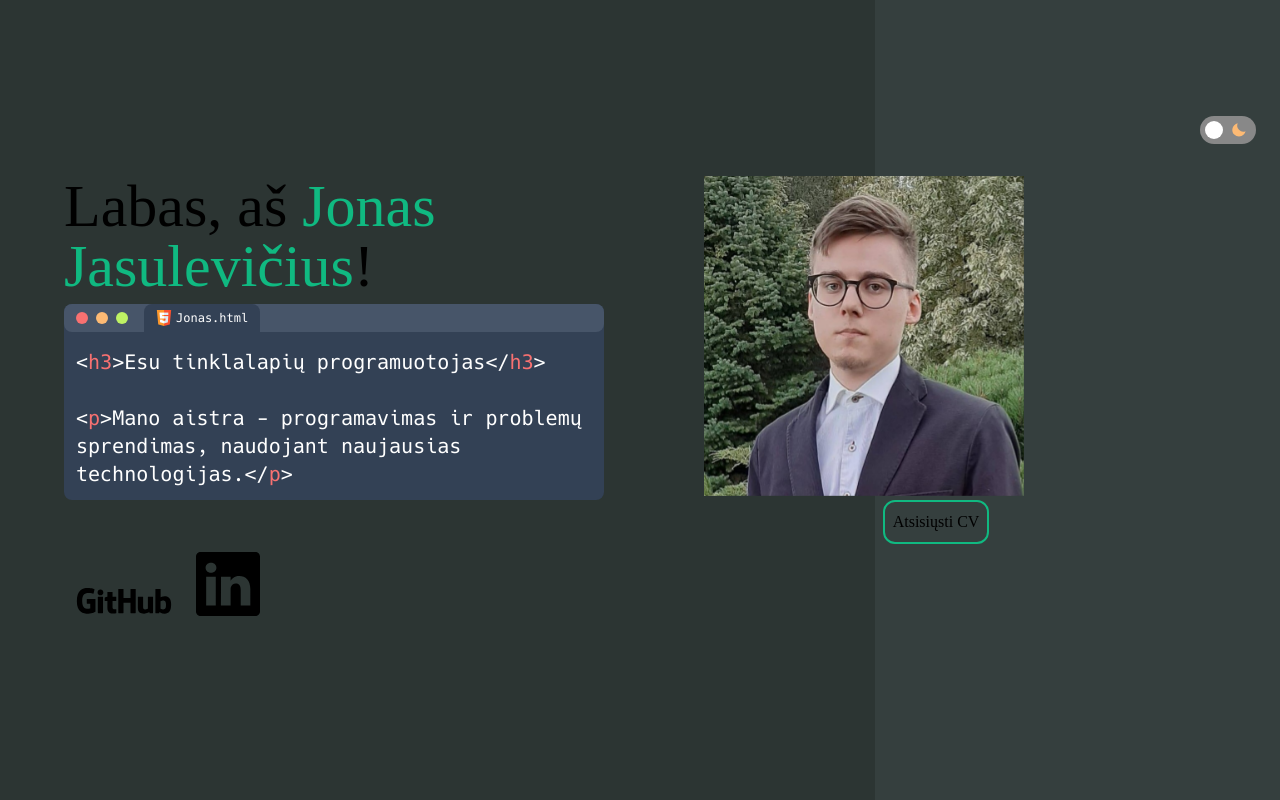
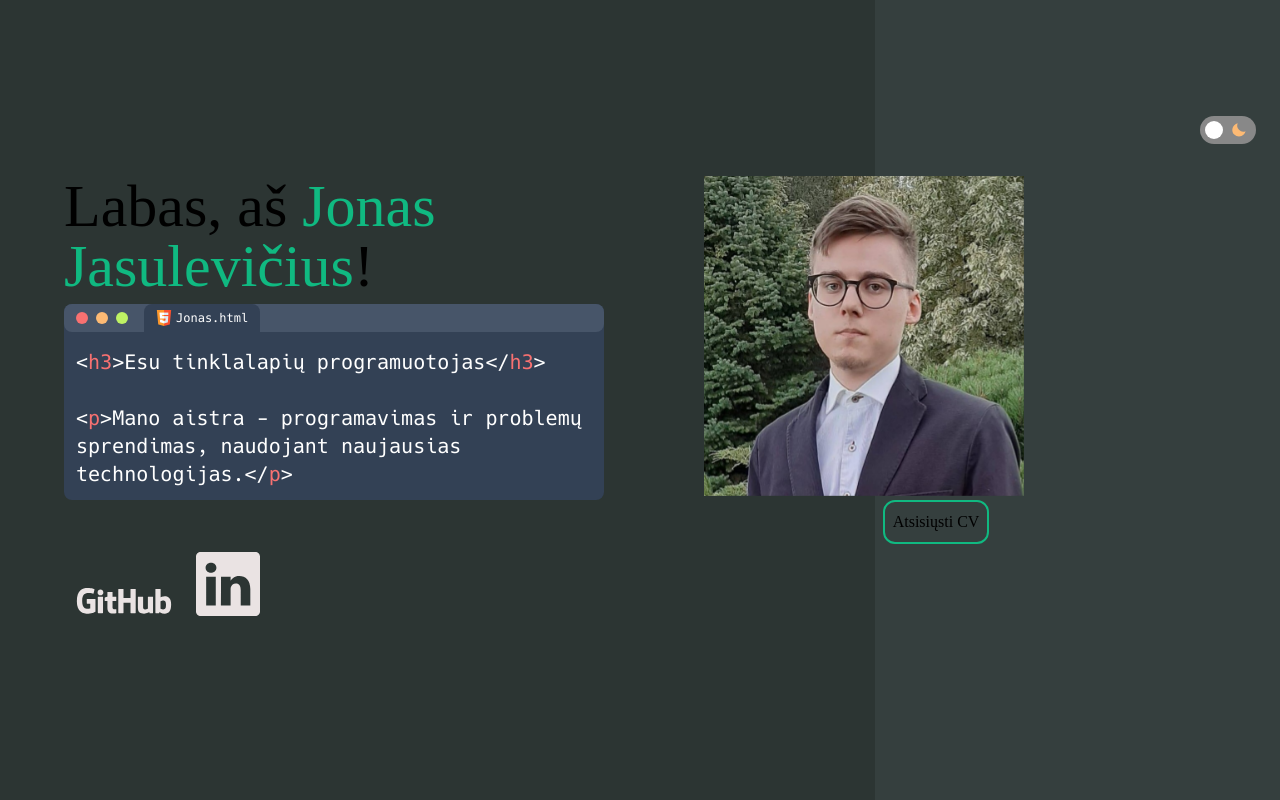
Before and after one commit to jonas-jasul/portfolio, a React (Vite) app: page / in a window 1280 px wide. Shown: the top 800 px of the page. Built offline with nearby package versions, Linux system fonts and the light colour scheme; a web font is replaced by a local one.

Commit message:
Fixed main text color when in dark mode

```diff
--- a/src/App.css
+++ b/src/App.css
@@ -26,6 +26,9 @@
     color:#213547
 }
 
+#dark .text {
+    color: #eae3e3;
+}
 #light .overlay {
     background-color: #eae3e3;
 }
```
